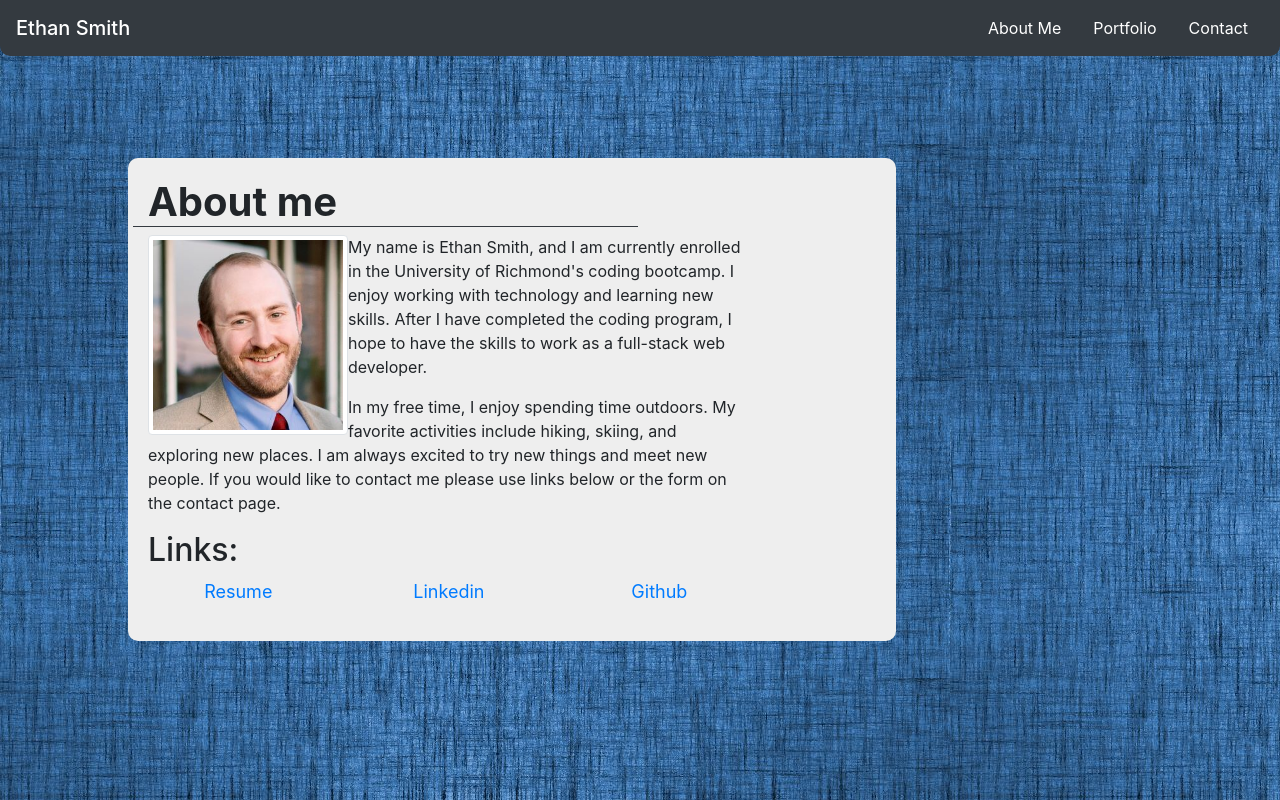
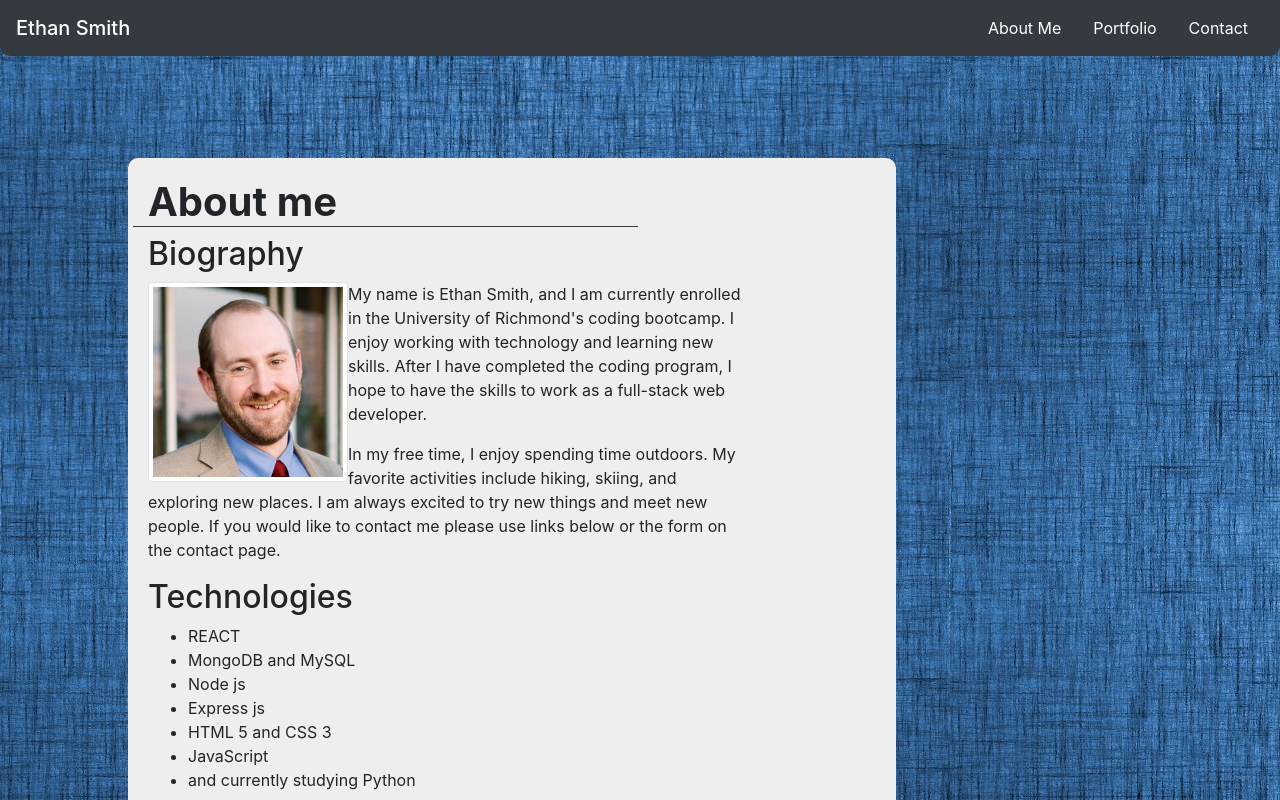
Before and after one commit to ejsmith13/react-portfolio, a React (Create React App) app: page / in a window 1280 px wide. Shown: the top 800 px of the page. Built offline with nearby package versions, Linux system fonts and the light colour scheme.

Commit message:
updating about page

```diff
--- a/src/pages/about.js
+++ b/src/pages/about.js
@@ -14,6 +14,7 @@ const About = () => {
         </section>
         <section className="row">
           <div className="col-md-10">
+            <h2>Biography</h2>
             {/* <!-- thumbnail image --> */}
             <img
               src={Headshot}
@@ -35,6 +36,33 @@ const About = () => {
               to contact me please use links below or the form on the contact
               page.
             </p>
+
+            <h2>
+             Technologies
+            </h2>
+            <ul>
+              <li>
+                REACT
+              </li>
+              <li>
+                MongoDB and MySQL
+              </li>
+              <li>
+                Node js
+              </li>
+              <li>
+                Express js
+              </li>
+              <li>
+                HTML 5 and CSS 3
+              </li>
+              <li>
+                JavaScript
+              </li>
+              <li>
+                and currently studying Python
+              </li>
+            </ul>
             <h2>Links:</h2>
 
             <div className="row">
```
